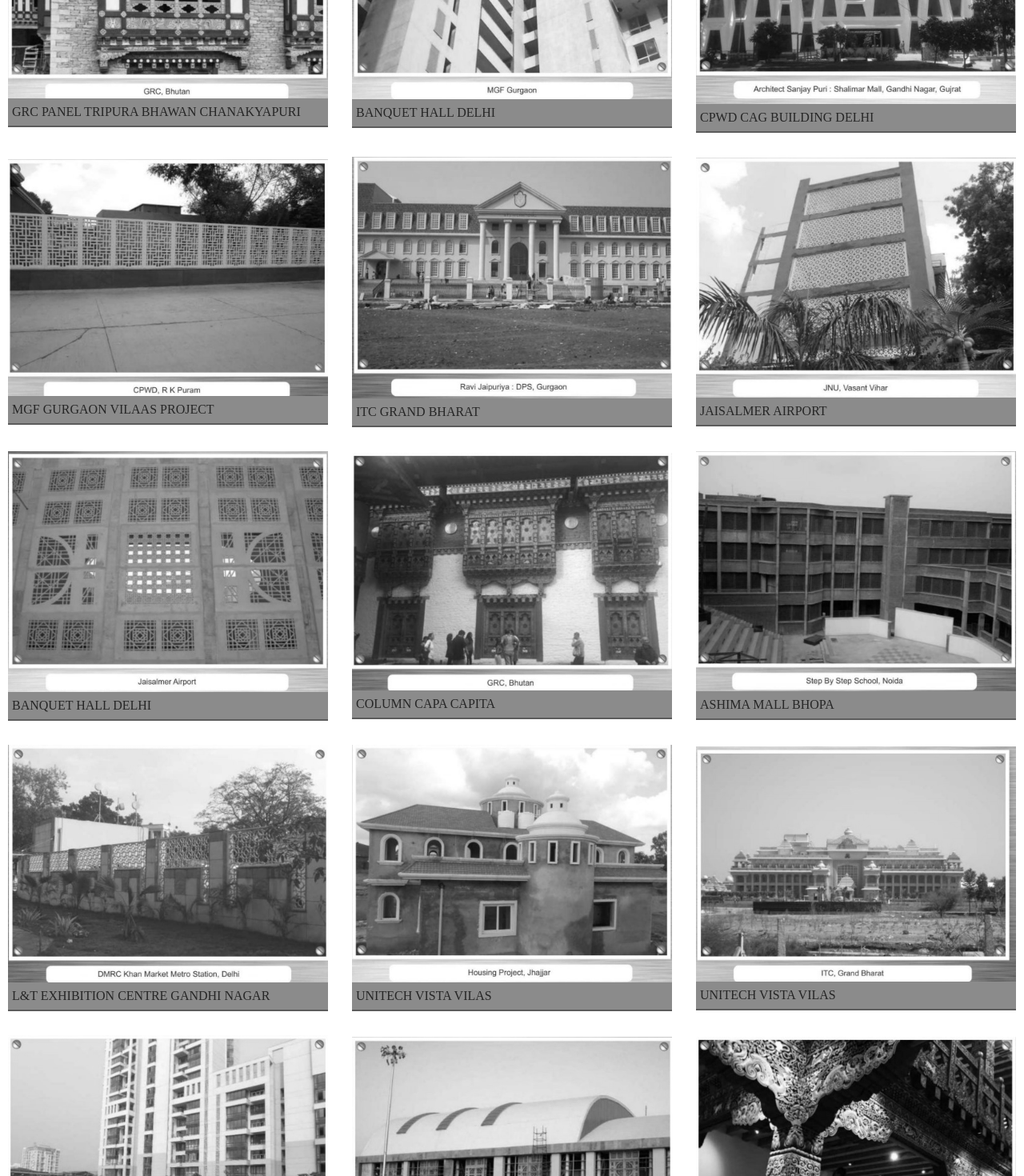
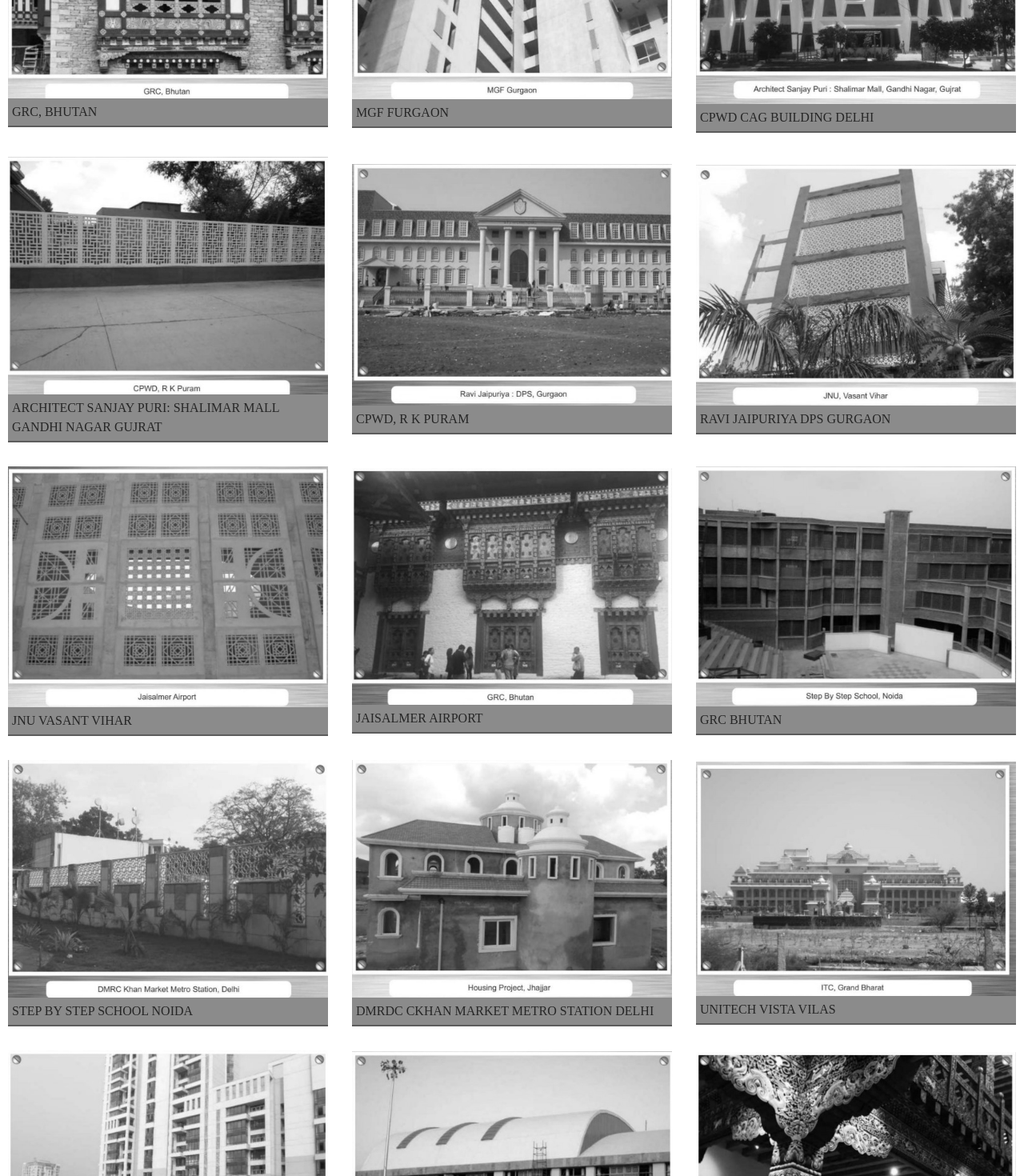
Before and after one commit to ranaashu0813/terrofirma, a React (Create React App) app in the folder frontend/: page /works in a window 1280 px wide. Shown: the part 2300-3770 px from the top of the page at 80% size. Built offline with nearby package versions, Linux system fonts and the light colour scheme.

Commit message:
new changes

```diff
--- a/frontend/src/component/Contact/Contact.js
+++ b/frontend/src/component/Contact/Contact.js
@@ -69,9 +69,13 @@ air pollution.
             <div class="information">
               <img src="img/phone.png" class="icon" alt="" />
 
-              <p> Off:011-41851337 | </p>
+              <div className="phone_number">
 
-              <p>MOB: 9810286522</p>
+              <p> Off : 011-41851337  </p>
+
+              <p>MOB : 9810286522</p>
+              </div>
+
             </div>
           </div>
 
--- a/frontend/src/component/mywork/WorkApi.js
+++ b/frontend/src/component/mywork/WorkApi.js
@@ -59,7 +59,7 @@ const Product_Work =[
     {
         id:9,
         image:'/Work_image/image9.jpg',
-        price:'BANQUET HALL DELHI',
+        price:'ITC, GRAND BHARAT',
         description:"this is good catalog"
 
     },
@@ -73,7 +73,7 @@ const Product_Work =[
     {
         id:11,
         image:'/Work_image/image11.jpg',
-        price:'BANQUET HALL DELHI',
+        price:'A PROJECT AT DEHRADUN',
         description:"this is good catalog"
 
     },
@@ -101,7 +101,7 @@ const Product_Work =[
     {
         id:15,
         image:'/Work_image/image15.jpg',
-        price:'GRC BHUTAN ',
+        price:'ITC, GRAND BHARAT',
         description:"this is good catalog"
 
     },
@@ -109,14 +109,14 @@ const Product_Work =[
     {
         id:16,
         image:'/Work_image/image16.jpg',
-        price:'GRC PANEL TRIPURA BHAWAN CHANAKYAPURI',
+        price:'GRC, BHUTAN',
         description:"this is good catalog"
 
     },
     {
         id:17,
         image:'/Work_image/image17.jpg',
-        price:'BANQUET HALL DELHI',
+        price:'MGF FURGAON',
         description:"this is good catalog"
 
     },
@@ -130,28 +130,28 @@ const Product_Work =[
     {
         id:19,
         image:'/Work_image/image19.jpg',
-        price:'MGF GURGAON VILAAS PROJECT',
+        price:'ARCHITECT SANJAY PURI: SHALIMAR MALL GANDHI NAGAR GUJRAT',
         description:"this is good catalog"
 
     },
     {
         id:20,
         image:'/Work_image/image20.jpg',
-        price:'ITC GRAND BHARAT',
+        price:'CPWD, R K PURAM',
         description:"this is good catalog"
 
     },
     {
         id:21,
         image:'/Work_image/image21.jpg',
-        price:'JAISALMER AIRPORT',
+        price:'RAVI JAIPURIYA DPS GURGAON ',
         description:"this is good catalog"
 
     },
     {
         id:22,
         image:'/Work_image/image22.jpg',
-        price:'BANQUET HALL DELHI',
+        price:'JNU VASANT VIHAR',
         description:"this is good catalog"
 
     },
@@ -159,28 +159,28 @@ const Product_Work =[
     {
         id:23,
         image:'/Work_image/image23.jpg',
-        price:'COLUMN CAPA CAPITA',
+        price:'JAISALMER AIRPORT',
         description:"this is good catalog"
 
     },
     {
         id:24,
         image:'/Work_image/image24.jpg',
-        price:'ASHIMA MALL BHOPA',
+        price:'GRC BHUTAN',
         description:"this is good catalog"
 
     },
     {
         id:25,
         image:'/Work_image/image25.jpg',
-        price:'L&T EXHIBITION CENTRE GANDHI NAGAR',
+        price:'STEP BY STEP SCHOOL NOIDA',
         description:"this is good catalog"
 
     },
     {
         id:26,
         image:'/Work_image/image26.jpg',
-        price:'UNITECH VISTA VILAS',
+        price:'DMRDC CKHAN MARKET METRO STATION DELHI',
         description:"this is good catalog"
 
     },
@@ -194,21 +194,21 @@ const Product_Work =[
     {
         id:28,
         image:'/Work_image/image28.jpg',
-        price:'UNITECH VISTA VILAS',
+        price:'HOUSING PROJECT JHAJJAR ',
         description:"this is good catalog"
 
     },
     {
         id:29,
         image:'/Work_image/image29.jpg',
-        price:'UNITECH VISTA VILAS',
+        price:'ITC GRAND BHARAT',
         description:"this is good catalog"
 
     },
     {
         id:30,
         image:'/Work_image/image30.jpg',
-        price:'UNITECH VISTA VILAS',
+        price:'JP GREEN NOIDA',
         description:"this is good catalog"
 
     },
```
